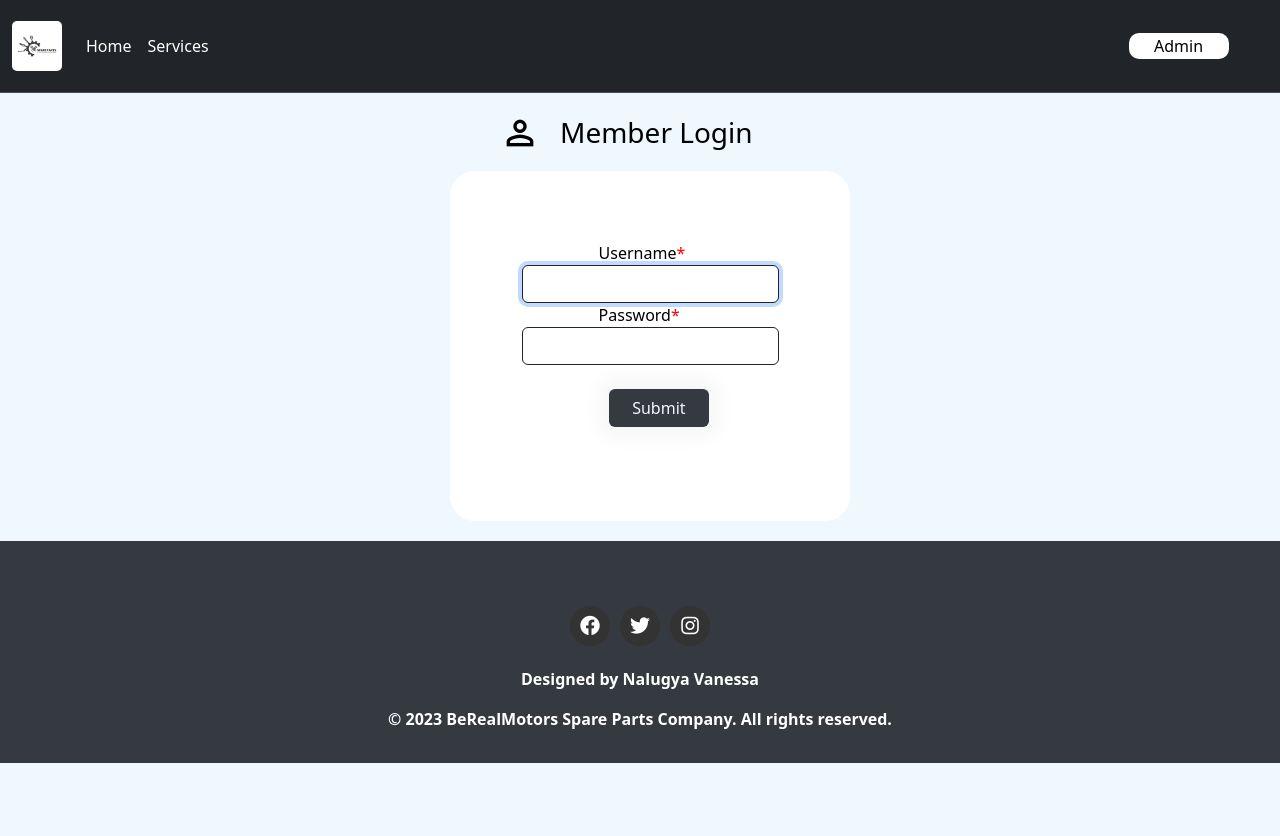
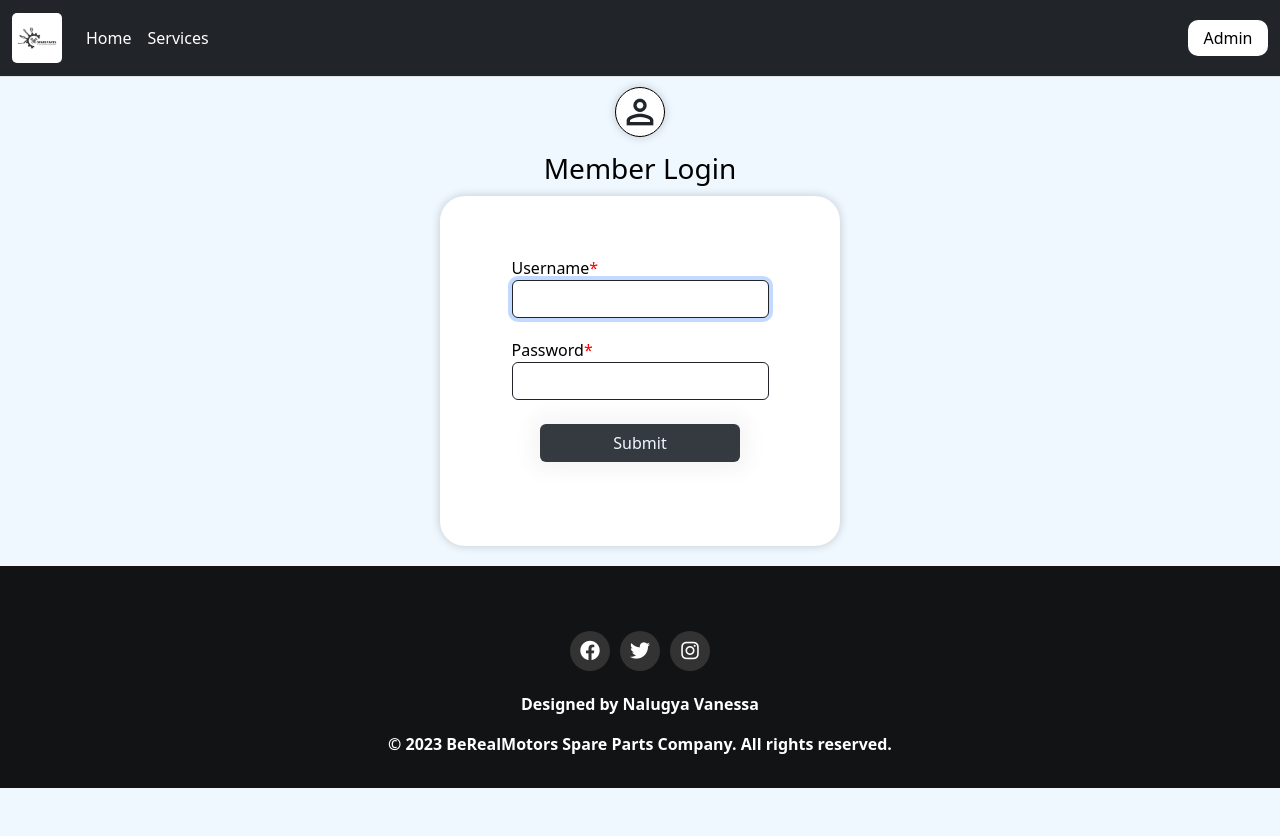
Before and after one commit to Nalugya31/bereal, a Django app: page /login/ in a window 1280 px wide. Before the commit the page ends 763 px from the top, so only its background shows below. Run offline with Django 3.2, Linux system fonts and the light colour scheme; some libraries are stand-ins or nearby versions.

```diff
--- a/sparepart/berealapp/forms.py
+++ b/sparepart/berealapp/forms.py
@@ -11,4 +11,4 @@ class AddForm(ModelForm):
 class SaleForm(ModelForm):
     class Meta:
         model=Sale
-        fields=[ 'part_name','quantity', 'amount_received','issued_to', 'contact','branch_name']
+        fields=['quantity', 'amount_received','issued_to', 'contact','branch_name','date_of_sale']
--- a/sparepart/berealapp/static/css/login.css
+++ b/sparepart/berealapp/static/css/login.css
@@ -11,9 +11,9 @@
     top: 10px;
     right: 10px;
   }
-  .demi {
+  #demi {
     background-color: white;
-    width: 100px;
+    width: 80px;
     color: black;
     border-radius: 10px;
     border: 0px;
@@ -22,7 +22,7 @@
 
   }
 
-  .demi:hover {
+  #demi:hover {
     background-color: aliceblue;
     font-size: 35px;
     border: 10px #343a40;
@@ -65,7 +65,7 @@
   .footer{
     /* display:flex; */
     padding-top:60px;
-    background-color:  #343a40;
+    background-color: #121314;
     color: white;
     }
 
@@ -79,10 +79,10 @@
         padding-bottom: 10px;
         padding-top: 10px;
         font-family: 'Ubuntu', sans-serif;
-        margin-left: 5%;
+        /* margin-left: 5%; */
         font-size: 13px;
         box-shadow: 0 0 20px 10px rgba(0, 0, 0, 0.04);
-        width:100px;
+        width:200px;
     }
     .btn{
       background-color: #343a40;
@@ -116,13 +116,14 @@
 
 label{
   color: black;
-  margin-left: 30%;
+  /* margin-left: 5%; */
 }
 
 
 
 #id_username {
 border: 1px solid;
+margin-bottom: 20px;
 
 
 }
@@ -136,11 +137,6 @@ border: 1px solid;
 }
 
 /* Style for the material icon */
-.material-icons-outlined {
-  font-size: 40px;
-  margin-right: 10px;
-  vertical-align: middle; /* Align the icon vertically */
-}
 
 /* Style for the heading */
 h3 {
@@ -148,3 +144,58 @@ h3 {
   vertical-align: middle; /* Align the heading vertically */
   margin-bottom: 0; /* Remove default margin-bottom */
 }
+
+#t{
+  color:white;
+}
+#t:hover{
+  color:#FB667A;
+}
+
+#tt:hover{
+  color: #FB667A;
+}
+#tt{
+  color:white;
+}
+
+.login-container {
+  display: flex;
+  flex-direction: column;
+  align-items: center;
+  gap: 5px; /* Adjust this value to control the space between the icon and heading */
+}
+
+.icon-container {
+  display: flex;
+  align-items: center;
+  justify-content: center;
+  width: 50px; /* Adjust the width and height to create the circular border */
+  height: 50px;
+  border-radius: 50%; /* Create a circular border */
+  border: 1px solid black; /* Border properties */
+  background-color: white;
+  box-shadow: 0px 0px 10px rgba(0, 0, 0, 0.2);
+}
+
+.icon {
+  font-size: 60px;
+}
+
+.heading {
+  color: black;
+  padding-top: 10px;
+  margin: 0;
+  padding-bottom: 10px;
+}
+
+@media (max-width: 768px) {
+  .login-container {
+      text-align: center;
+  }
+
+  .login-form {
+      width: 90%;
+      margin: 0 auto;
+  }
+}
--- a/sparepart/templates/project/add_to_stock.html
+++ b/sparepart/templates/project/add_to_stock.html
@@ -9,7 +9,7 @@
   <form method="POST" action="">
     <h1 class="text-center
     " style="color:black; margin-left: 20px;" >ADD TO STOCK FORM</h1>
-    <div class="card" style="opacity: 90%;width: 100%;margin-left: 20px;">
+    <div class="card" style="opacity: 90%;width: 100%;margin-left: 20px; background-color: aliceblue;" >
       <div class="card-body">
         {% csrf_token %}
         {{form | crispy}}
--- a/sparepart/templates/project/login.html
+++ b/sparepart/templates/project/login.html
@@ -17,57 +17,52 @@
 </head>
 
 <body style="background-color: aliceblue;">
-    <nav class="navbar bg-dark border-bottom border-body" data-bs-theme="dark">
-        <!-- Navbar content -->
+    <nav class="navbar navbar-expand-lg navbar-dark bg-dark border-bottom border-body">
+        <div class="container-fluid">
+            <a class="navbar-brand" href="#"><img src="{% static 'images/spareparts.avif' %}" alt="logo"
+                    class="logo-img" /></a>
 
-        <nav class="navbar navbar-expand-lg " data-bs-theme="dark">
-            <div class="container-fluid">
-                <!-- Logo or Brand -->
-                <a class="navbar-brand" href="#"><img src="{% static 'images/spareparts.avif' %}" alt="logo" width="50"
-                        class="logo-img" /></a>
-                <!-- ... -->
+            <button class="navbar-toggler" type="button" data-bs-toggle="collapse" data-bs-target="#navbarColor01"
+                aria-controls="navbarColor01" aria-expanded="false" aria-label="Toggle navigation">
+                <span class="navbar-toggler-icon"></span>
+            </button>
+
             <div class="collapse navbar-collapse" id="navbarColor01">
                 <ul class="navbar-nav me-auto">
                     <li class="nav-item">
-                            <a class="nav-link active" href="{% url 'index' %}" style="color:white;">Home
+                        <a class="nav-link active" href="{% url 'index' %}" id="t">Home
                             <span class="visually-hidden">(current)</span>
                         </a>
                     </li>
                     <li class="nav-item">
-                            <a class="nav-link" href="{% url 'services' %}" style="color:white;">Services</a>
+                        <a class="nav-link" href="{% url 'services' %}" id="tt">Services</a>
                     </li>
+                </ul>
+            </div>
 
-                    </ul>
-
-                    <!-- Put item to the right corner -->
-
+            <div class="ml-auto">
+                <a class="btn btn-light" href="/admin" id="demi">Admin</a>
             </div>
         </div>
-
-
-            <div class="ml-auto">
-                <!-- Add your item here -->
-                <button class="demi" style="margin-left: 900px;">
-                    <a class="nav-link" href="/admin" style="color:black;">Admin</a>
-                </button>
-            </div>
-        </nav>
-
     </nav>
     <!-- end of nav -->
-
-   <h3 style="margin-left: 500px;padding-bottom: 5px; color:black; padding-top: 20px; " >  <span class="material-icons-outlined" style="font-size: 40px; margin-right: 20px; padding-bottom: 5px;">
+    <div class="login-container" style="padding-top: 10px;">
+        <div class="icon-container">
+          <span class="material-icons-outlined icon" style="font-size: 40px;">
             perm_identity
-    </span>Member Login</h3>
-    <br>
-
+          </span>
+        </div>
+        <h3 class="heading">Member Login</h3>
+      </div>
     {% block content %}
     <form id="form" method="POST"
-        style="border-radius: 25px; border: 2px solid white; padding: 20px; width: 400px; height: 350px; margin-left: 450px;">
+        style="border-radius: 25px; border: 2px solid white; padding: 20px; width: 400px; height: 350px; margin: 0 auto;
+         box-shadow: 0px 0px 10px rgba(0, 0, 0, 0.2); margin-bottom: 20px;">
         {% csrf_token %}
         {{form | crispy}}
         <br>
-        <input type="submit" name="Submit" class="btn   btn-block submit" style="background-color: #343a40; color: aliceblue;" > <br>
+        <input type="submit" name="Submit" class="btn   btn-block submit"
+            style="background-color: #343a40; color: aliceblue;"> <br>
     </form>
 
     {% endblock %}
@@ -80,8 +75,7 @@
             <div class="social-icons">
                 <a href="https://www.facebook.com/your-page" target="_blank"><i class="fab fa-facebook"></i></a>
                 <a href="https://twitter.com/your-handle" target="_blank"><i class="fab fa-twitter"></i></a>
-                <a href="https://www.instagram.com/your-account/" target="_blank"><i
-                        class="fab fa-instagram"></i></a>
+                <a href="https://www.instagram.com/your-account/" target="_blank"><i class="fab fa-instagram"></i></a>
             </div>
             <footer class=" mb-5 p-3 text-center" style="color:white;">
                 <p>Designed by Nalugya Vanessa</p>
--- a/sparepart/templates/project/product_detail.html
+++ b/sparepart/templates/project/product_detail.html
@@ -13,6 +13,7 @@
       <tr>
         <th scope="col" >Category</th>
         <th scope="col">Product Name</th>
+        <th scope="col">Country Of Origin</th>
         <th scope="col">Quantity</th>
         <th scope="col">Unit Price(UGX)</th>
       </tr>
@@ -20,7 +21,8 @@
     <tbody>
       <tr>
         <td style="color:#FB667A;">{{product.Category_name}}</td>
-        <td>{{product.item_name}}</td>
+        <td>{{product.product_name}}</td>
+        <td>{{product.country_of_origin}}</td>
         <td>{{product.total_quantity}}</td>
         <td>UGX{{product.unit_price}}</td>
       </tr>
--- a/sparepart/templates/project/receipt.html
+++ b/sparepart/templates/project/receipt.html
@@ -7,16 +7,16 @@
         <div class="card-body">
             <h2 class="v">BeReal Motors Spareparts Company,Kiseka</h2>
             <h3 class="card-title" style="color:#FB667A; ">Customer : {{sale.issued_to | title}}</h3>
-            <h6 class="card-text">Product : {{sale.item}}</h6>
+            <h6 class="card-text">Product Name : {{sale.item}}</h6>
             <h6 class="card-text">Amount Paid: UGX{{ sale.amount_received }}</h6>
             <h6 class="card-text">Quantity: {{sale.quantity }}</h6>
             <h2>Total Price : UGX{{ sale.get_total }}</h2>
             <div style="flex: 1">
-                <h6 class="card-text">Balance: UGX{{ sale.get_change }}</h6>
+                <h6 class="card-text">Amount Due: UGX{{ sale.get_change }}</h6>
                <h5 id="A" style="text-align: center;">Thank You For choosing BeRealMotors Spareparts Company</h5>
                 <a href="{% url 'receipt_detail' sale.id %}">
 
-                    <button class="button" type="submit"style="width:auto;">Final Receipt</button> <br>
+                    <button class="button" type="submit"style="width:auto;">Print Receipt</button> <br>
                 </a>
             </div>
         </div>
```
Also changed, not shown: sparepart/berealapp/filters.py (+5 -2 lines), sparepart/berealapp/models.py (+4 -4 lines), sparepart/berealapp/static/css/main.css (+23 -6 lines), sparepart/berealapp/static/css/services.css (+18 -4 lines), sparepart/berealapp/static/css/style.css (+18 -4 lines), sparepart/berealapp/views.py (+21 -9 lines), sparepart/templates/project/base.html (+44 -24 lines), sparepart/templates/project/home.html (+7 -6 lines), sparepart/templates/project/index.html (+13 -22 lines), sparepart/templates/project/receipt_detail.html (+7 -4 lines), sparepart/templates/project/services.html (+12 -21 lines), sparepart/db.sqlite3. Lines whose indentation alone changed are shown as unchanged.
